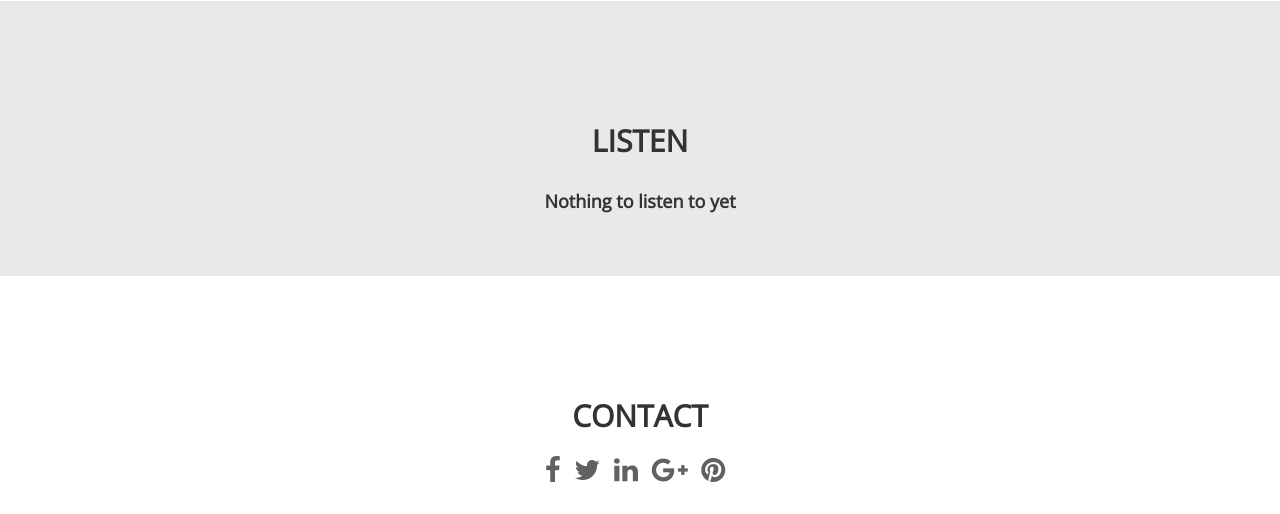
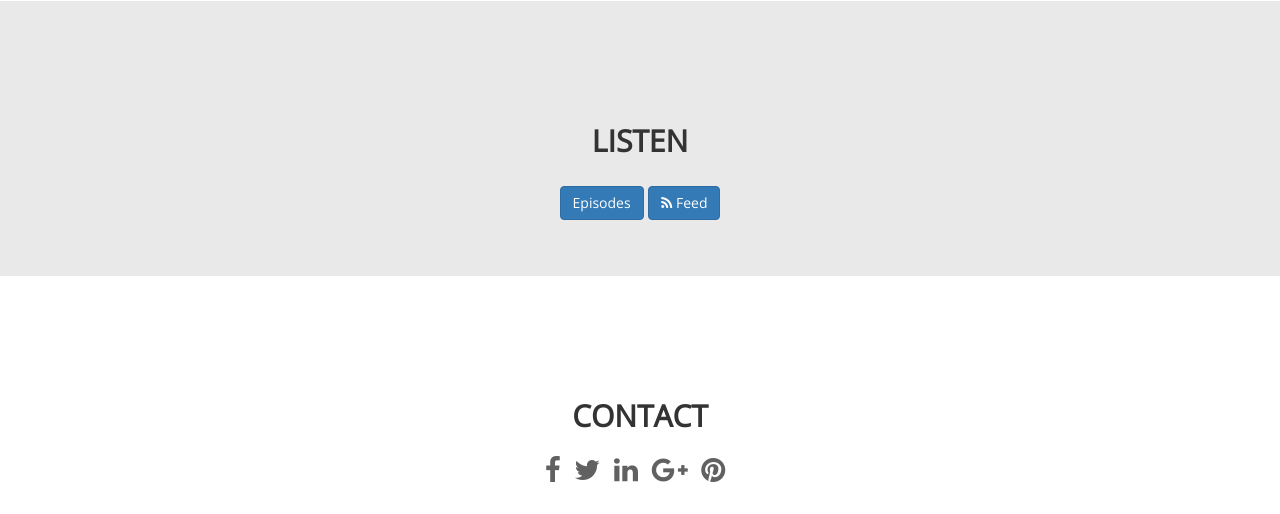
Before and after one commit to jrenaut/learning-as-we-go, a Django app: page / in a window 1280 px wide. Shown: the part 919-1433 px from the top of the page. Run offline with Django 3.2, Linux system fonts and the light colour scheme; some libraries are stand-ins or nearby versions.

Commit message:
tweaking the front page

```diff
--- a/lawgo/templates/index.html
+++ b/lawgo/templates/index.html
@@ -71,7 +71,8 @@
                     <h2 style="padding-top:50px;">Listen</h2>
                     <h4>
                         <strong>
-                      Nothing to listen to yet
+                      <a class="btn btn-primary" href="{% url 'podcast:show_detail' %}">Episodes</a>
+					<a class="btn btn-primary" href="{% url 'podcast:show_feed' %}"><i class="fa fa-feed"></i> Feed</a>
                             </strong>
                     </h4>
                 </div>
```
